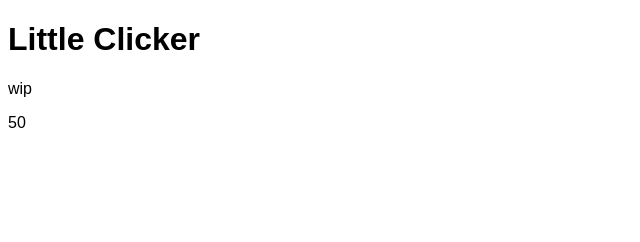
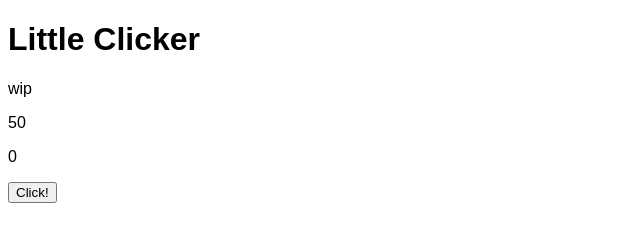
Before and after one commit to LilTerror11/littleclicker, a plain HTML site: page index.html in a window 1280 px wide. Shown: the whole page, without its empty margins (0-640 px from the left). Drawn offline with Linux system fonts and the light colour scheme.

Commit message:
added money

```diff
--- a/index.html
+++ b/index.html
@@ -10,5 +10,7 @@
     <h1>Little Clicker</h1>
     <p>wip</p>
     <p id="cps"></p>
+    <p id="money"></p>
+    <button onclick="money++;">Click!</button>
   </body>
 </html>
--- a/main.js
+++ b/main.js
@@ -54,4 +54,5 @@ setInterval(function() {
     cps += 1.0;
     cps *= 1.0;
     document.getElementById("cps").innerHTML = cps;
+    document.getElementById("money").innerHTML = money;
 }, 100);
```
